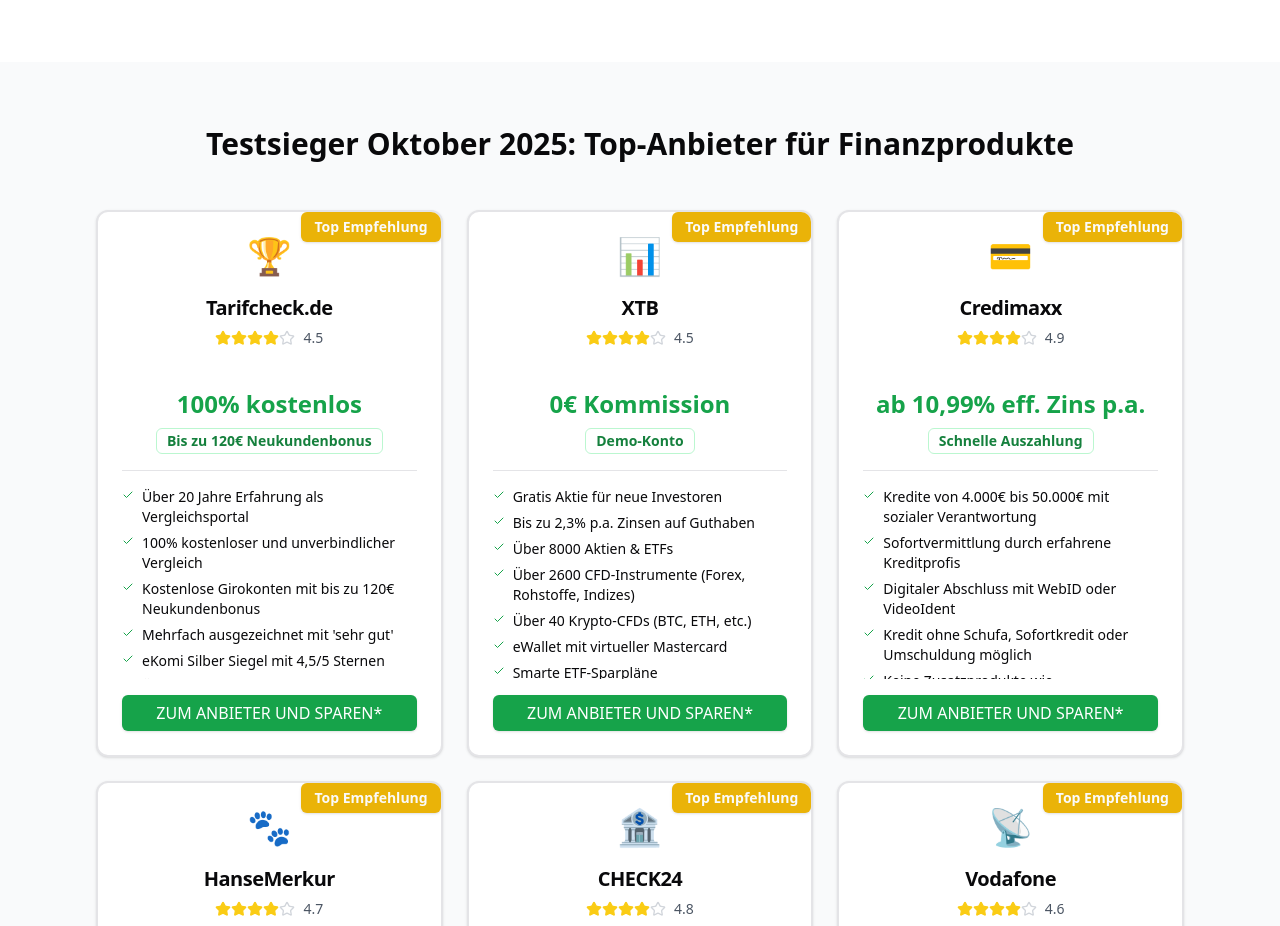
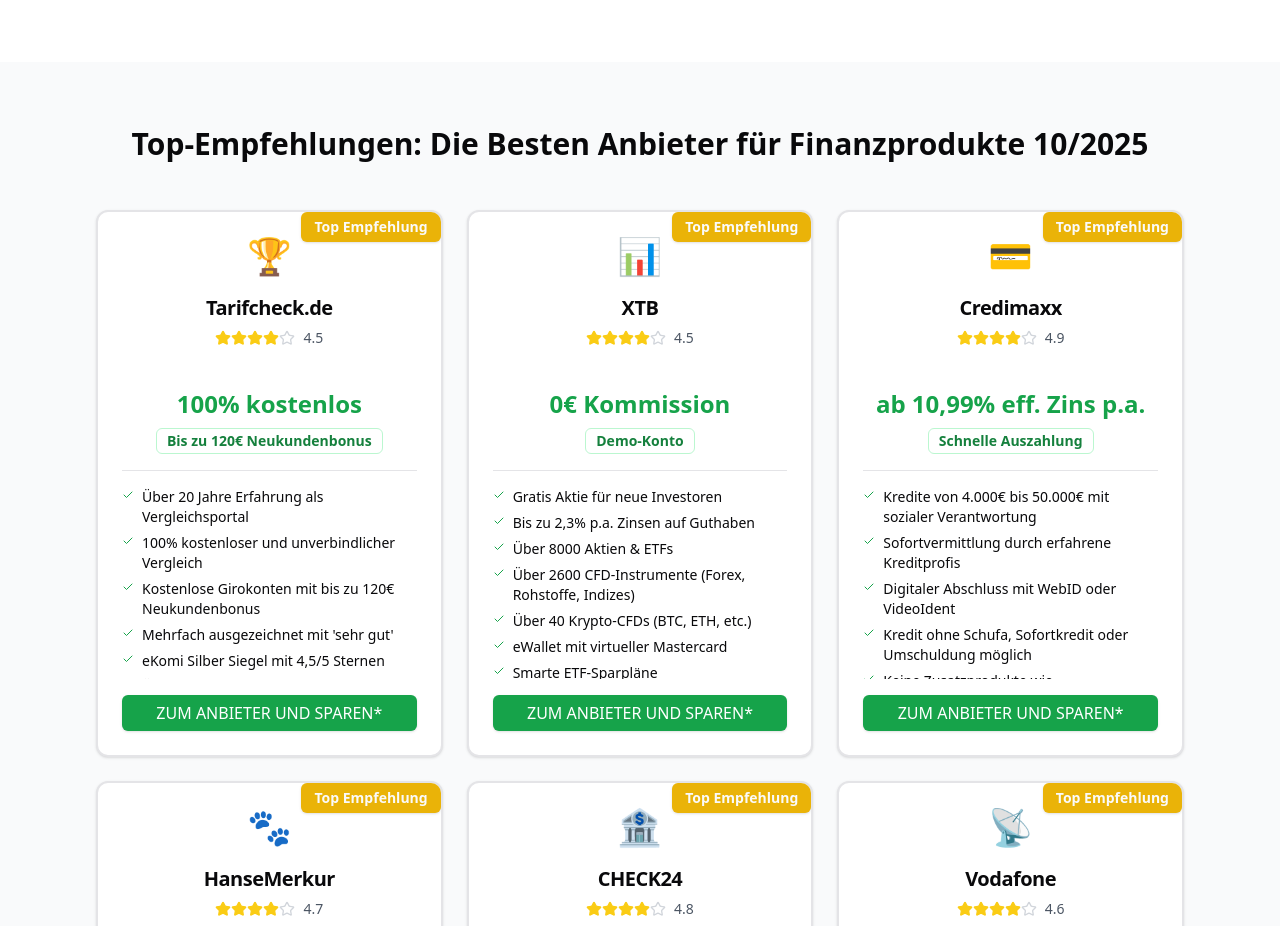
Before and after one commit to DennisMoskal/unser-vergleichsportal.de, a Next.js app: page / in a window 1280 px wide. Shown: the part 960-1886 px from the top of the page. Built offline with nearby package versions, Linux system fonts and the light colour scheme.

Commit message:
Update page.tsx

```diff
--- a/src/app/page.tsx
+++ b/src/app/page.tsx
@@ -738,7 +738,7 @@ export default function Home() {
           <section className="py-12 sm:py-16 px-4 bg-gray-50" id="comparison-section">
             <div className="container mx-auto">
               <h2 className="text-2xl sm:text-3xl font-bold text-center mb-8 sm:mb-12">
-                Testsieger Oktober 2025: Top-Anbieter für Finanzprodukte
+                Top-Empfehlungen: Die Besten Anbieter für Finanzprodukte 10/2025
               </h2>
               <div className="grid gap-6 md:grid-cols-2 lg:grid-cols-3">
                 {[
```
